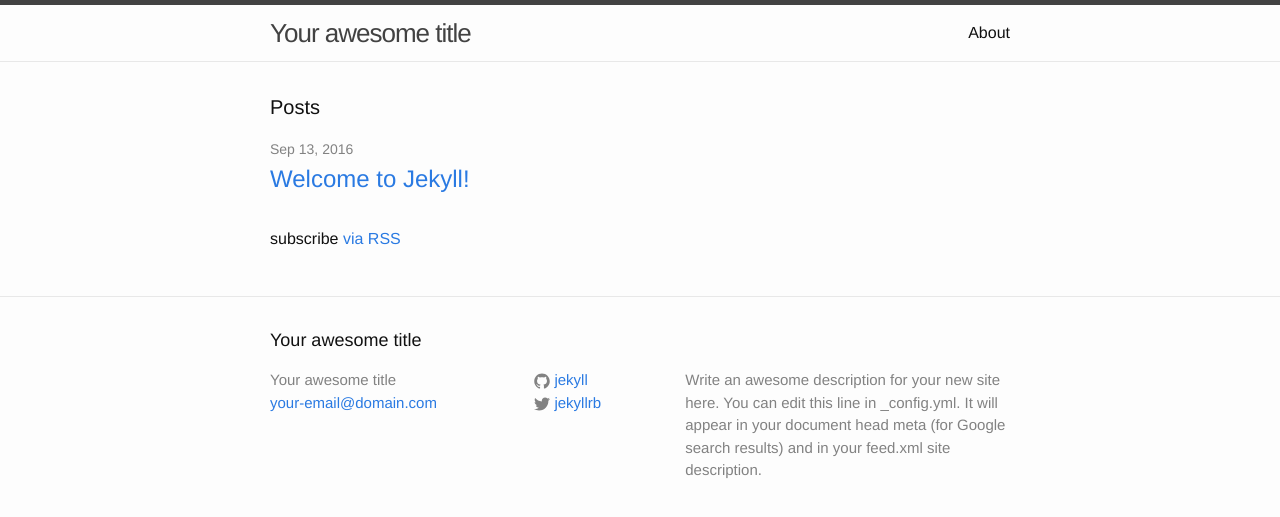
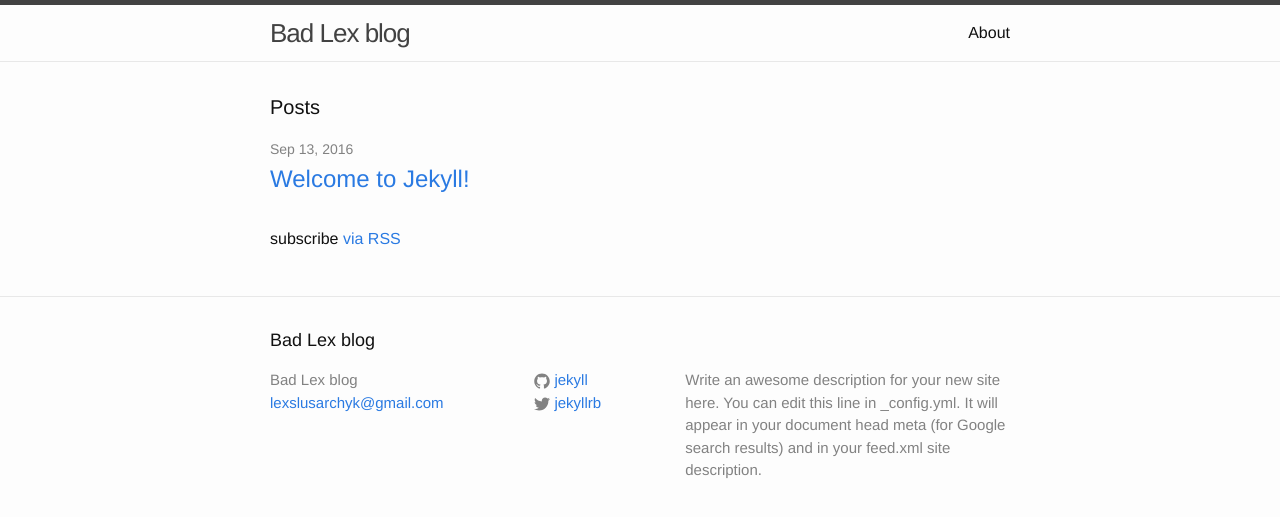
Before and after one commit to LexSlusarchyk/Lex.github.io, a Jekyll site: the page built from index.html, in a window 1280 px wide. Shown: the top 517 px of the page. Built offline with Jekyll 4.4.1, drawn with Linux system fonts in a browser that asks for light colours.

Commit message:
Update _config.yml

```diff
--- a/_config.yml
+++ b/_config.yml
@@ -6,8 +6,8 @@
 # 'jekyll serve'. If you change this file, please restart the server process.
 
 # Site settings
-title: Your awesome title
-email: your-email@domain.com
+title: Bad Lex blog
+email: lexslusarchyk@gmail.com
 description: > # this means to ignore newlines until "baseurl:"
   Write an awesome description for your new site here. You can edit this
   line in _config.yml. It will appear in your document head meta (for
```
